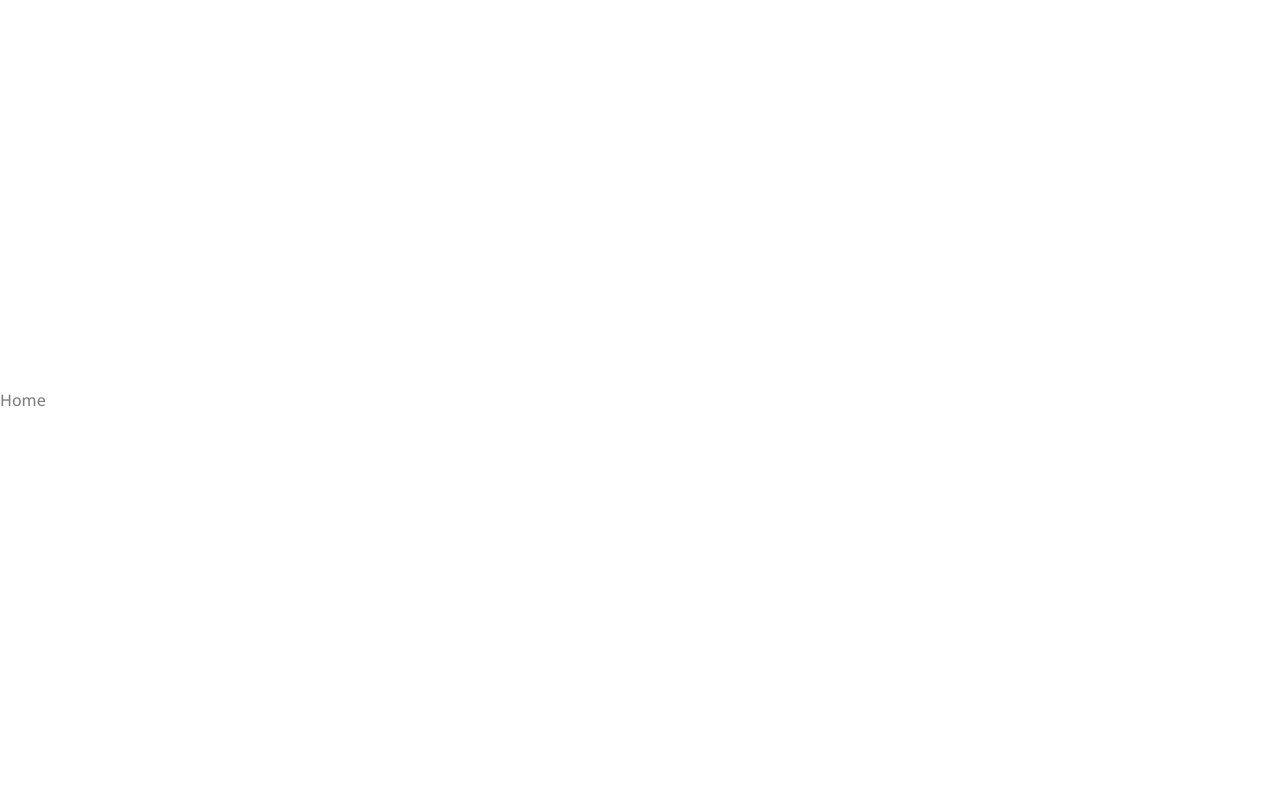
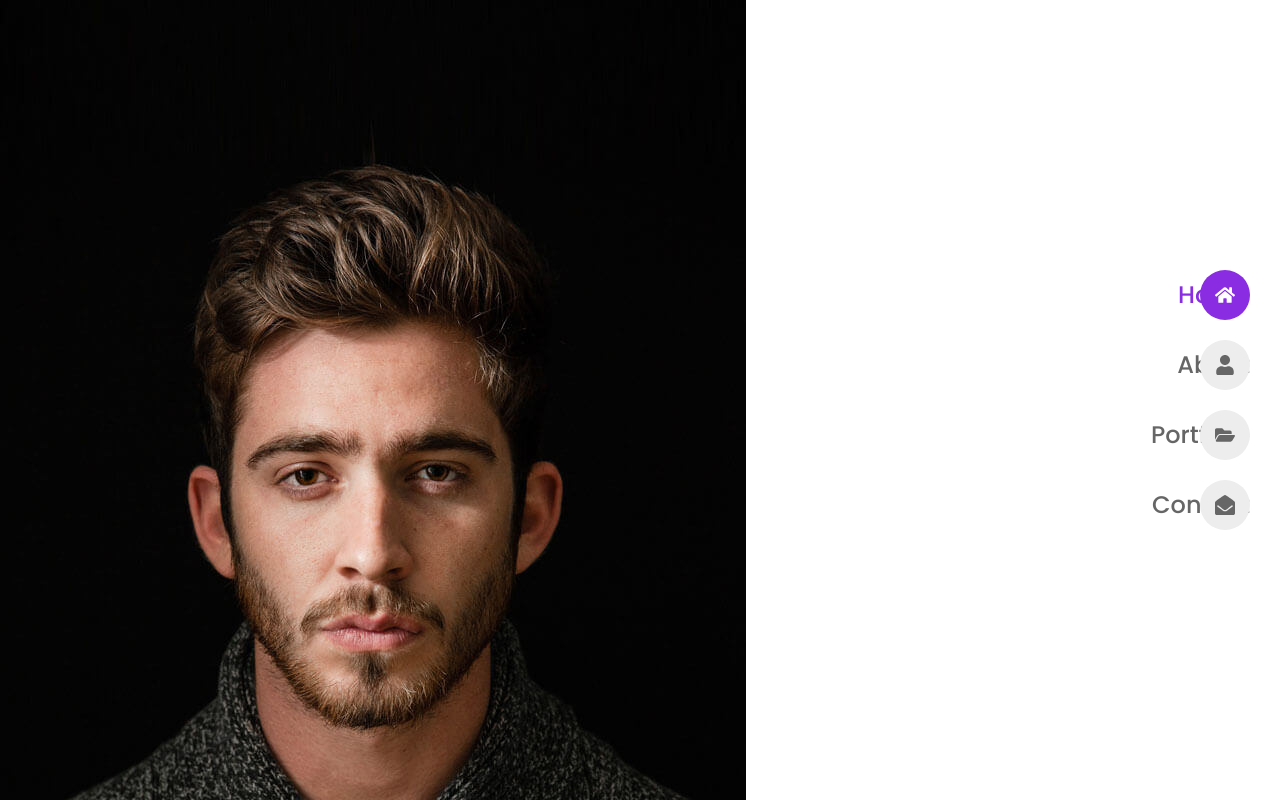
Before and after one commit to akashyeole/akashyeole.live, a React (Vite) app: page / in a window 1280 px wide. Shown: the top 800 px of the page. Built offline with nearby package versions, Linux system fonts and the light colour scheme; a web font is replaced by a local one.

Commit message:
create navbar

```diff
--- a/package.json
+++ b/package.json
@@ -12,6 +12,7 @@
   "dependencies": {
     "react": "^18.2.0",
     "react-dom": "^18.2.0",
+    "react-icons": "^5.0.1",
     "react-router-dom": "^6.22.0"
   },
   "devDependencies": {
--- a/src/components/Navbar.jsx
+++ b/src/components/Navbar.jsx
@@ -1,10 +1,31 @@
-import React from 'react'
+import React, { useState } from 'react'
+import { NavLink } from 'react-router-dom'
+import { links } from '../data'
+import "./navbar.css"
 
 const Navbar = () => {
+  const [showMenu, setShowMenu] = useState(false);
   return (
     <nav className="nav">
-      <div className="nav__menu">
-        <ul className="nav__list"></ul>
+      <div className={`${showMenu ? 'nav__menu show-menu' : 'nav__menu'}`}>
+        <ul className="nav__list">
+          {links.map(({name, icon, path}, index) => {
+            return(
+              <li className="nav__item" key={index}>
+                <NavLink to={path} className={({isActive}) => isActive ? 'nav__link active-nav' : 'nav__link'} onClick={() => setShowMenu(!showMenu)}>
+                  {icon}
+                  <h3 className="nav__name">{name}</h3>
+                </NavLink>
+              </li>
+            );
+          })}
+        </ul>
+      </div>
+
+      <div className={`${showMenu ? 'nav__toggle animate-toggle' : 'nav__toggle'}`} onClick={() => setShowMenu(!showMenu)}>
+        <span></span>
+        <span></span>
+        <span></span>
       </div>
     </nav>
   )
--- /dev/null
+++ b/src/components/navbar.css
@@ -0,0 +1,140 @@
+.nav__menu {
+    position: fixed;
+    inset-block: 0;
+    left: -100%;
+    background-color: var(--container-color);
+    width: 100%;
+    padding: 60px 30px;
+    transition: all 0.5s cubic-bezier(0.77, 0.2, 0.05, 1)
+}
+
+.show-menu {
+    left: 0;
+}
+
+.nav__link {
+    display: flex;
+    align-items: center;
+    column-gap: 24px;
+    border-bottom: 1px solid var(--border-color);
+    padding-block: 14px;
+}
+
+.nav__icon,
+.nav__name {
+    color: var(--title-color);
+    font-size: 24px;
+}
+
+.nav__name{
+    font-weight: var(--weight-500);
+}
+
+.active-nav .nave__icon,
+.active-nav .nav__name {
+    color: var(--first-color)
+}
+
+.nav__toggle {
+    position: fixed;
+    top: 30px;
+    right: 30px;
+    width: 40px;
+    height: 40px;
+    border-radius: 5px;
+    background-color: var(--container-color);
+    padding: 12px 10px;
+}
+
+.nav__toggle span {
+    display: block;
+    width: 20px;
+    height: 2px;
+    border-radius: 2px;
+    background-color: var(--title-color);
+    margin-bottom: 5px;
+}
+
+.animate-toggle span:first-child {
+    transform: rotate(45deg) translate(6px, 4px);
+}
+
+.animate-toggle span:nth-child(2) {
+    display: none;
+}
+
+.animate-toggle span:last-child {
+    transform: rotate(-45deg) translate(1px, 1px);
+}
+
+@media screen and (min-width: 1024px) {
+    .nav__menu {
+        all: unset;
+    }
+
+    .nav__toggle {
+        display: none;
+    }
+
+    .nav {
+        position: fixed;
+        inset-block: 0;
+        right: 30px;
+        display: flex;
+        align-items: center;;
+    }
+
+    .nav__item {
+        margin-block: 20px;
+    }
+
+    .nav__link {
+        padding: 0;
+        border-bottom: none;
+        background-color: var(--container-color);
+        width: 50px;
+        height: 50px;
+        border-radius: 50%;
+        position: relative;
+    }
+
+    .nav__icon {
+        font-size: 20px;
+        margin-inline: auto;
+    }
+
+    .nav__name {
+        position: absolute;
+        top: 0;
+        right: 0;
+        background-color: var(--first-color);
+        height: 100%;
+        line-height: 50px;
+        padding-inline: 30px 25px;
+        border-radius: 30px;
+        font-size: var(--small-font-size);
+        color: var(--text-white);
+        opacity: 0;
+        visibility: hidden;
+        z-index:-1;
+        transition: all 0.3s ease;
+    }
+
+    .nav__link:hover .nav__name {
+        right: 27px;
+        color: var(--text-white);
+        opacity: 1;
+        visibility: visible;
+        border-radius: 30px 0 0 30px;
+    }
+
+    .nav__link:hover,
+    .active-nav {
+        background-color: var(--first-color);
+    }
+
+    .nav__link:hover .nav__icon,
+    .active-nav .nav__icon {
+        color: var(--text-white);
+    }
+}
--- a/src/pages/home/Home.jsx
+++ b/src/pages/home/Home.jsx
@@ -1,8 +1,12 @@
 import React from 'react'
+import Profile from '../../assets/home.jpg'
+import { Link } from 'react-router-dom'
 
 const Home = () => {
   return (
-    <div>Home</div>
+    <section className="home section grid">
+      <img src={Profile} alt="" className="home__img" />
+    </section>
   )
 }
 
```
Also changed, not shown: src/data.jsx (renamed from src/assets/data.jsx), 1 other file (tests, documents, lock files or other folders).
